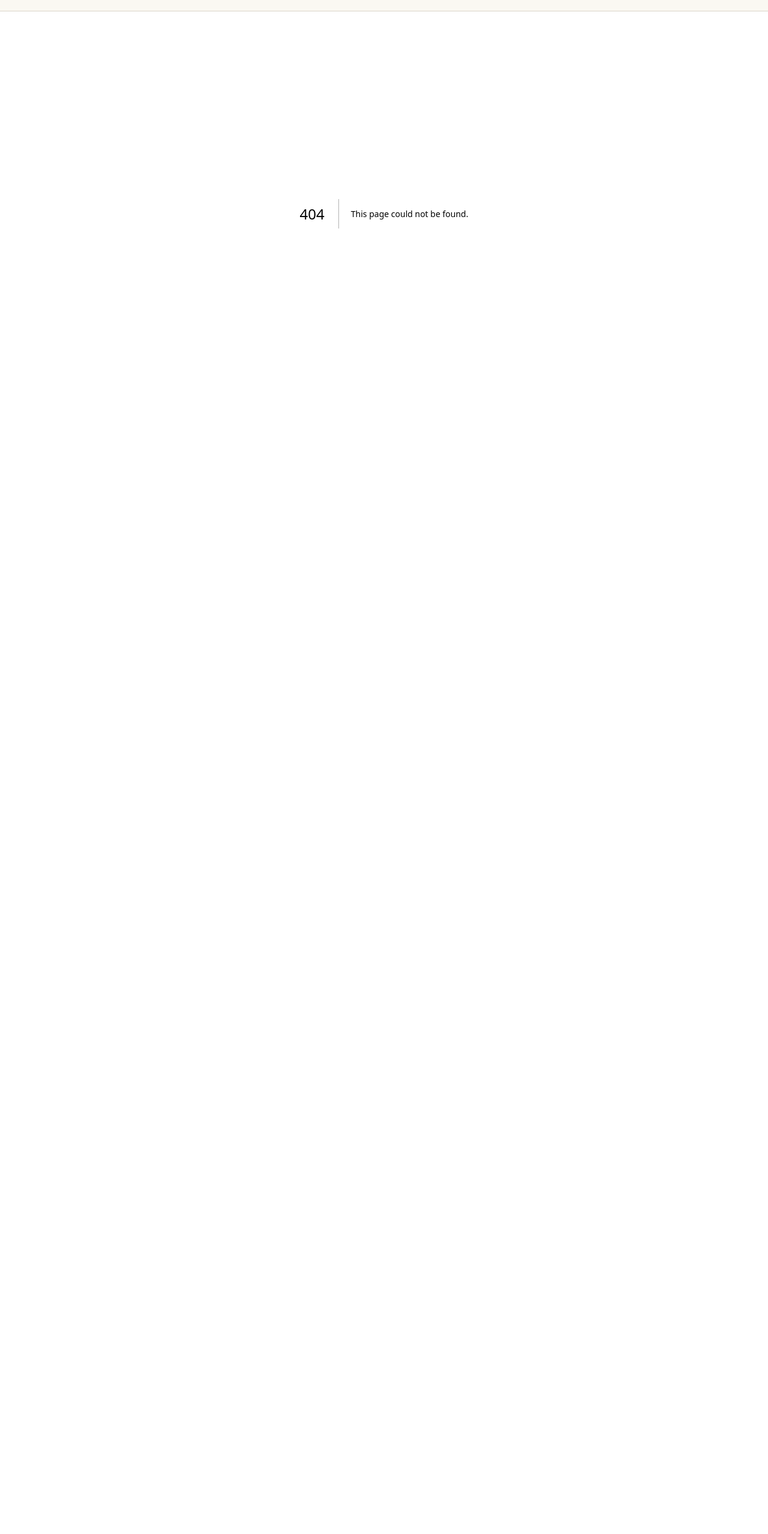
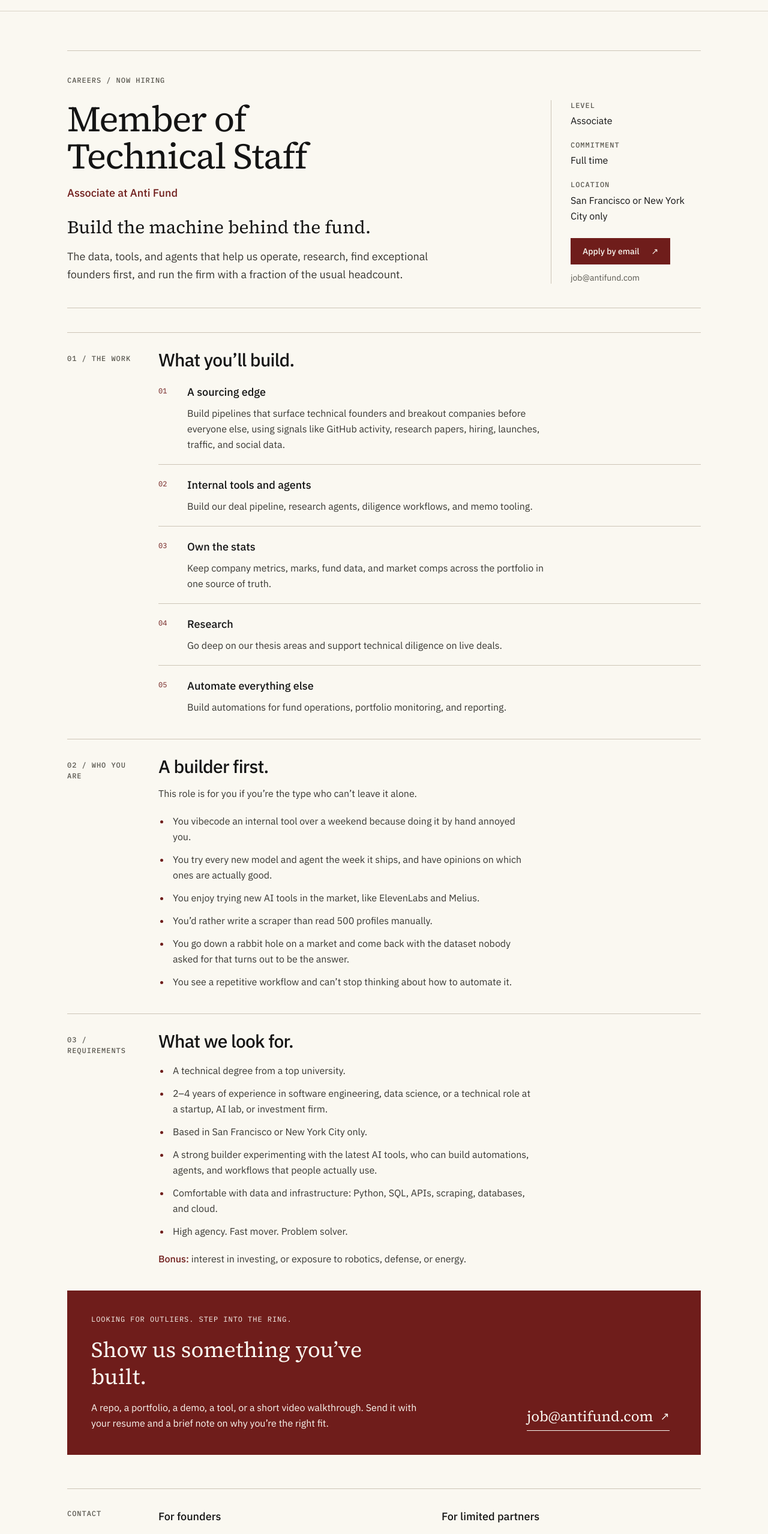
Before and after one commit to geoffreywoo/anti-fund, a Next.js app: page /job in a window 1280 px wide. Before the commit this address had no page. Shown: the part 44-2602 px from the top of the page at 60% size. Before the commit the page ends 800 px from the top, so only its background shows below. Built offline with nearby package versions, Linux system fonts and the light colour scheme.

Commit message:
Add Member of Technical Staff associate job listing (#20)
Co-authored-by: gwmbp <gwmbp@Mac.attwifi.manager>

```diff
--- /dev/null
+++ b/app/job/page.tsx
@@ -0,0 +1,186 @@
+import type { Metadata } from "next";
+import Footer from "@/components/Footer";
+
+const applicationHref =
+  "mailto:job@antifund.com?subject=Member%20of%20Technical%20Staff%20%2F%20Associate";
+
+const responsibilities = [
+  {
+    title: "A sourcing edge",
+    description:
+      "Build pipelines that surface technical founders and breakout companies before everyone else, using signals like GitHub activity, research papers, hiring, launches, traffic, and social data.",
+  },
+  {
+    title: "Internal tools and agents",
+    description:
+      "Build our deal pipeline, research agents, diligence workflows, and memo tooling.",
+  },
+  {
+    title: "Own the stats",
+    description:
+      "Keep company metrics, marks, fund data, and market comps across the portfolio in one source of truth.",
+  },
+  {
+    title: "Research",
+    description:
+      "Go deep on our thesis areas and support technical diligence on live deals.",
+  },
+  {
+    title: "Automate everything else",
+    description:
+      "Build automations for fund operations, portfolio monitoring, and reporting.",
+  },
+] as const;
+
+const builderTraits = [
+  "You vibecode an internal tool over a weekend because doing it by hand annoyed you.",
+  "You try every new model and agent the week it ships, and have opinions on which ones are actually good.",
+  "You enjoy trying new AI tools in the market, like ElevenLabs and Melius.",
+  "You’d rather write a scraper than read 500 profiles manually.",
+  "You go down a rabbit hole on a market and come back with the dataset nobody asked for that turns out to be the answer.",
+  "You see a repetitive workflow and can’t stop thinking about how to automate it.",
+] as const;
+
+const requirements = [
+  "A technical degree from a top university.",
+  "2–4 years of experience in software engineering, data science, or a technical role at a startup, AI lab, or investment firm.",
+  "Based in San Francisco or New York City only.",
+  "A strong builder experimenting with the latest AI tools, who can build automations, agents, and workflows that people actually use.",
+  "Comfortable with data and infrastructure: Python, SQL, APIs, scraping, databases, and cloud.",
+  "High agency. Fast mover. Problem solver.",
+] as const;
+
+const description =
+  "Join Anti Fund as a Member of Technical Staff / Associate. Build the data, tools, and agents behind the fund. Full time, based in San Francisco or New York City only.";
+
+export const metadata: Metadata = {
+  title: "Member of Technical Staff / Associate | Anti Fund",
+  description,
+  alternates: { canonical: "https://antifund.com/job" },
+  openGraph: {
+    title: "We’re hiring: Member of Technical Staff / Associate",
+    description,
+    url: "https://antifund.com/job",
+    siteName: "Anti Fund",
+    type: "website",
+  },
+  twitter: {
+    card: "summary_large_image",
+    title: "We’re hiring: Member of Technical Staff / Associate",
+    description,
+  },
+};
+
+export default function JobPage() {
+  return (
+    <>
+      <main id="main-content" tabIndex={-1} className="font-body pt-28 md:pt-32">
+        <article className="px-5 pb-14 sm:px-6 md:px-10 lg:px-14">
+          <div className="mx-auto max-w-[66rem]">
+            <header className="border-y border-line py-8 md:py-10">
+              <p className="paper-label mb-6">Careers / Now hiring</p>
+              <div className="grid gap-8 lg:grid-cols-[minmax(0,1fr)_250px] lg:gap-12">
+                <div>
+                  <h1 className="max-w-[18ch] font-display text-[2.75rem] leading-[1.04] tracking-[-0.025em] text-ink sm:text-5xl md:text-6xl">
+                    Member of Technical Staff
+                  </h1>
+                  <p className="mt-4 text-lg font-medium text-accent">Associate at Anti Fund</p>
+                  <p className="mt-6 font-display text-2xl leading-tight text-ink sm:text-3xl">
+                    Build the machine behind the fund.
+                  </p>
+                  <p className="mt-4 max-w-[62ch] text-base leading-relaxed text-ink-soft sm:text-lg">
+                    The data, tools, and agents that help us operate, research,
+                    find exceptional founders first, and run the firm with a
+                    fraction of the usual headcount.
+                  </p>
+                </div>
+                <aside aria-label="Role details" className="border-t border-line pt-6 lg:border-l lg:border-t-0 lg:pl-8 lg:pt-0">
+                  <dl className="grid grid-cols-2 gap-5 lg:grid-cols-1">
+                    <div>
+                      <dt className="paper-label">Level</dt>
+                      <dd className="mt-1 text-base text-ink">Associate</dd>
+                    </div>
+                    <div>
+                      <dt className="paper-label">Commitment</dt>
+                      <dd className="mt-1 text-base text-ink">Full time</dd>
+                    </div>
+                    <div className="col-span-2 lg:col-span-1">
+                      <dt className="paper-label">Location</dt>
+                      <dd className="mt-1 text-base leading-relaxed text-ink">San Francisco or New York City only</dd>
+                    </div>
+                  </dl>
+                  <a href={applicationHref} className="mt-6 inline-flex min-h-11 items-center justify-center gap-5 bg-accent px-5 py-3 text-sm font-medium text-paper transition-colors hover:bg-ink">
+                    Apply by email <span aria-hidden="true">↗</span>
+                  </a>
+                  <p className="mt-3 text-sm text-ink-muted">job@antifund.com</p>
+                </aside>
+              </div>
+            </header>
+
+            <section aria-labelledby="responsibilities-title" className="section-frame mt-10">
+              <p className="paper-label">01 / The work</p>
+              <div>
+                <h2 id="responsibilities-title" className="section-heading">What you’ll build.</h2>
+                <ol className="mt-6 divide-y divide-line">
+                  {responsibilities.map((item, index) => (
+                    <li key={item.title} className="grid grid-cols-[24px_minmax(0,1fr)] gap-4 py-5 first:pt-0 last:pb-0 sm:gap-6">
+                      <span aria-hidden="true" className="font-mono pt-1 text-xs text-accent">{String(index + 1).padStart(2, "0")}</span>
+                      <div>
+                        <h3 className="text-lg font-medium text-ink">{item.title}</h3>
+                        <p className="mt-2 max-w-[65ch] text-base leading-relaxed text-ink-soft">{item.description}</p>
+                      </div>
+                    </li>
+                  ))}
+                </ol>
+              </div>
+            </section>
+
+            <section aria-labelledby="builder-title" className="section-frame mt-10">
+              <p className="paper-label">02 / Who you are</p>
+              <div>
+                <h2 id="builder-title" className="section-heading">A builder first.</h2>
+                <p className="section-lede">This role is for you if you’re the type who can’t leave it alone.</p>
+                <ul className="mt-5 max-w-[65ch] list-disc space-y-3 pl-5 text-base leading-relaxed text-ink-soft marker:text-accent">
+                  {builderTraits.map((trait) => <li key={trait} className="pl-1">{trait}</li>)}
+                </ul>
+              </div>
+            </section>
+
+            <section aria-labelledby="requirements-title" className="section-frame mt-10">
+              <p className="paper-label">03 / Requirements</p>
+              <div>
+                <h2 id="requirements-title" className="section-heading">What we look for.</h2>
+                <ul className="mt-5 max-w-[65ch] list-disc space-y-3 pl-5 text-base leading-relaxed text-ink-soft marker:text-accent">
+                  {requirements.map((requirement) => <li key={requirement} className="pl-1">{requirement}</li>)}
+                </ul>
+                <p className="mt-5 max-w-[65ch] text-base leading-relaxed text-ink-soft">
+                  <span className="font-medium text-accent">Bonus:</span> interest in investing, or exposure to robotics, defense, or energy.
+                </p>
+              </div>
+            </section>
+
+            <section aria-labelledby="apply-title" className="mt-10 bg-accent px-6 py-8 text-paper sm:px-8 md:p-10">
+              <p className="font-mono text-xs uppercase tracking-[0.08em]">Looking for outliers. Step into the ring.</p>
+              <div className="mt-5 grid gap-6 lg:grid-cols-[minmax(0,1fr)_250px] lg:gap-12">
+                <div>
+                  <h2 id="apply-title" className="max-w-[24ch] font-display text-3xl leading-tight sm:text-4xl">Show us something you’ve built.</h2>
+                  <p className="mt-4 max-w-[58ch] text-base leading-relaxed">
+                    A repo, a portfolio, a demo, a tool, or a short video
+                    walkthrough. Send it with your resume and a brief note on
+                    why you’re the right fit.
+                  </p>
+                </div>
+                <div className="self-end">
+                  <a href={applicationHref} className="inline-flex min-h-11 items-center gap-3 border-b border-paper pb-1 font-display text-2xl transition-opacity hover:opacity-80 focus-visible:outline-paper!">
+                    job@antifund.com <span aria-hidden="true" className="font-body text-lg">↗</span>
+                  </a>
+                </div>
+              </div>
+            </section>
+          </div>
+        </article>
+      </main>
+      <Footer />
+    </>
+  );
+}
--- a/components/Footer.tsx
+++ b/components/Footer.tsx
@@ -77,6 +77,12 @@ export default function Footer() {
               Manifesto
             </a>
             <a
+              href="/job"
+              className="paper-link font-mono text-xs uppercase tracking-[0.08em]"
+            >
+              Jobs
+            </a>
+            <a
               href="/legal"
               className="paper-link font-mono text-xs uppercase tracking-[0.08em]"
             >
```
